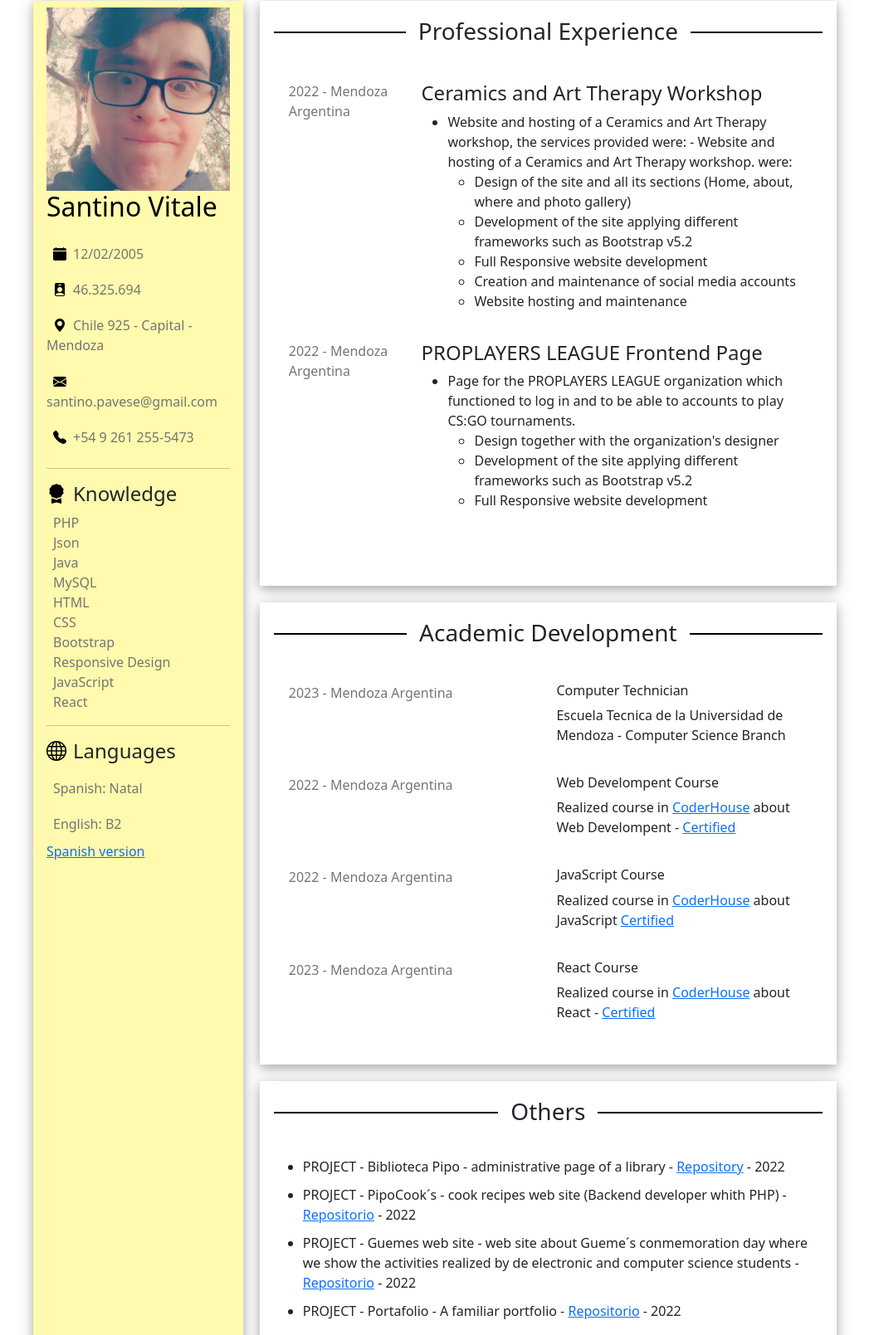
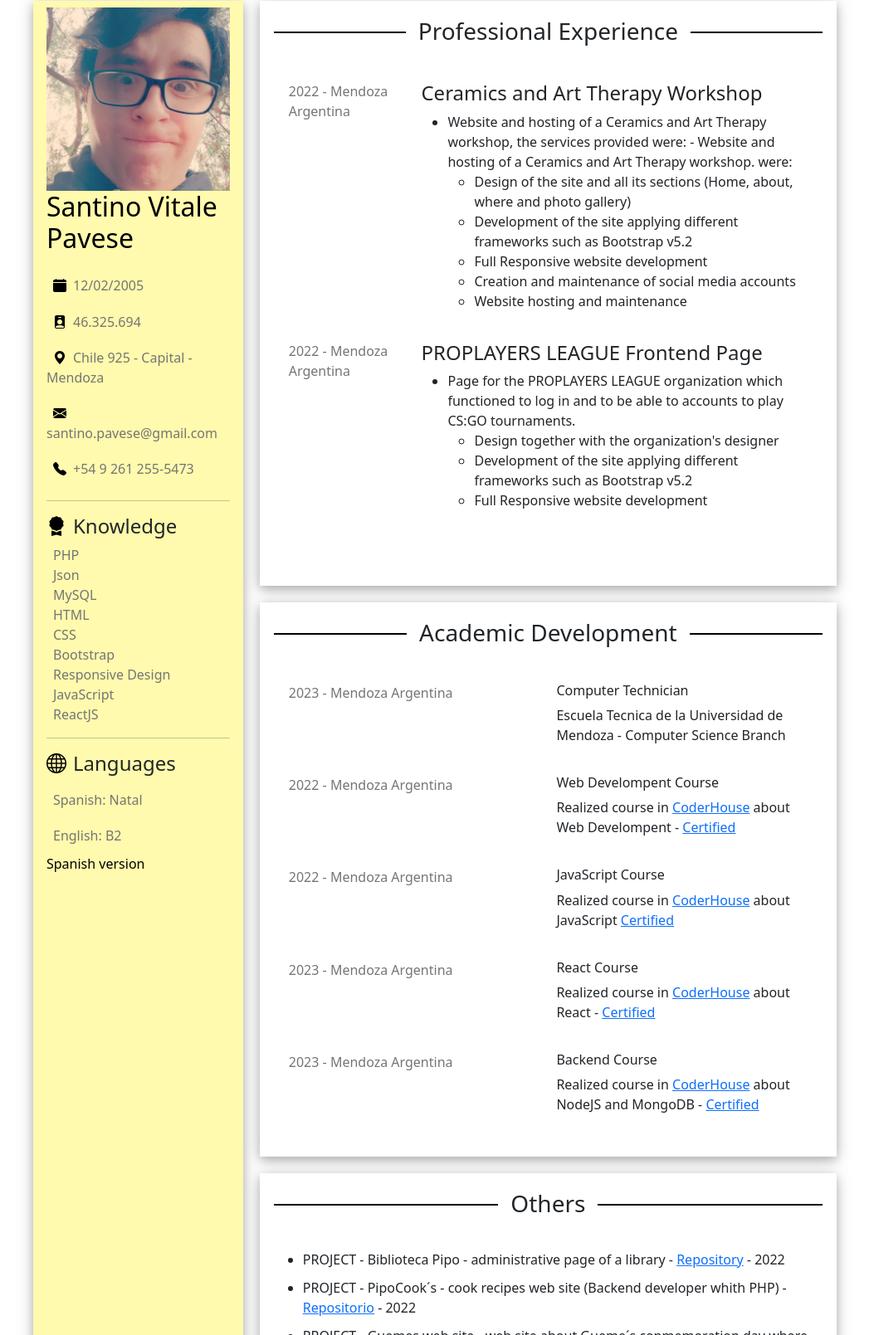
Before and after one commit to SantinoVitale/MiCV, a plain HTML site: page indexEng.html in a window 1280 px wide. Shown: the part 20-1629 px from the top of the page at 83% size, without its empty margins (116-1163 px from the left). Drawn offline with nearby package versions, Linux system fonts and the light colour scheme.

Commit message:
feat: formal letter and added new capacitations

```diff
--- a/css/style.css
+++ b/css/style.css
@@ -189,6 +189,15 @@ h3.linea span {
     margin: 10px 0;
 }
 
+.contenedor-ingles a{
+    text-decoration: none;
+    color: #000;
+}
+
+.contenedor-ingles a:hover{
+    color: #000;
+}
+
 /*MediaQuery*/
 
 @media (max-width:1024px){
--- a/indexEng.html
+++ b/indexEng.html
@@ -19,7 +19,7 @@
                 <div class="color-bg">
                     <div class="contenedor_img-title">
                         <img src="./img/MiPerfil.jpeg" alt="MiPerfil">
-                        <h2>Santino Vitale</h2>
+                        <h2>Santino Vitale Pavese</h2>
                     </div>
                 </div>
                 <div class="p-2">
@@ -35,14 +35,13 @@
                         <h4><i class="bi bi-award-fill"></i>Knowledge</h2>
                             <p>PHP</p>
                             <p>Json</p>
-                            <p>Java</p>
                             <p>MySQL</p>
                             <p>HTML</p>
                             <p>CSS</p>
                             <p>Bootstrap</p>
                             <p>Responsive Design</p>
                             <p>JavaScript</p>
-                            <p>React</p>
+                            <p>ReactJS</p>
                     </div>
                     <hr>
                     <div class="contenedor-lenguages">
@@ -134,6 +133,13 @@
                         <h6>React Course</h6>
                         <p>Realized course in <a href="https://www.coderhouse.com/">CoderHouse</a> about React - <a href="">Certified</a></p>
                     </div>
+                    <div class="columna-fechas fecha5">
+                        <p>2023 - Mendoza Argentina</p>
+                    </div>
+                    <div class="columna-lista lista5">
+                        <h6>Backend Course</h6>
+                        <p>Realized course in <a href="https://www.coderhouse.com/">CoderHouse</a> about NodeJS and MongoDB - <a href="">Certified</a></p>
+                    </div>
                 </div>
             </div>
             <div class="columna4 sombra">
```
Also changed, not shown: index.html (+15 -8 lines), 1 other file.
